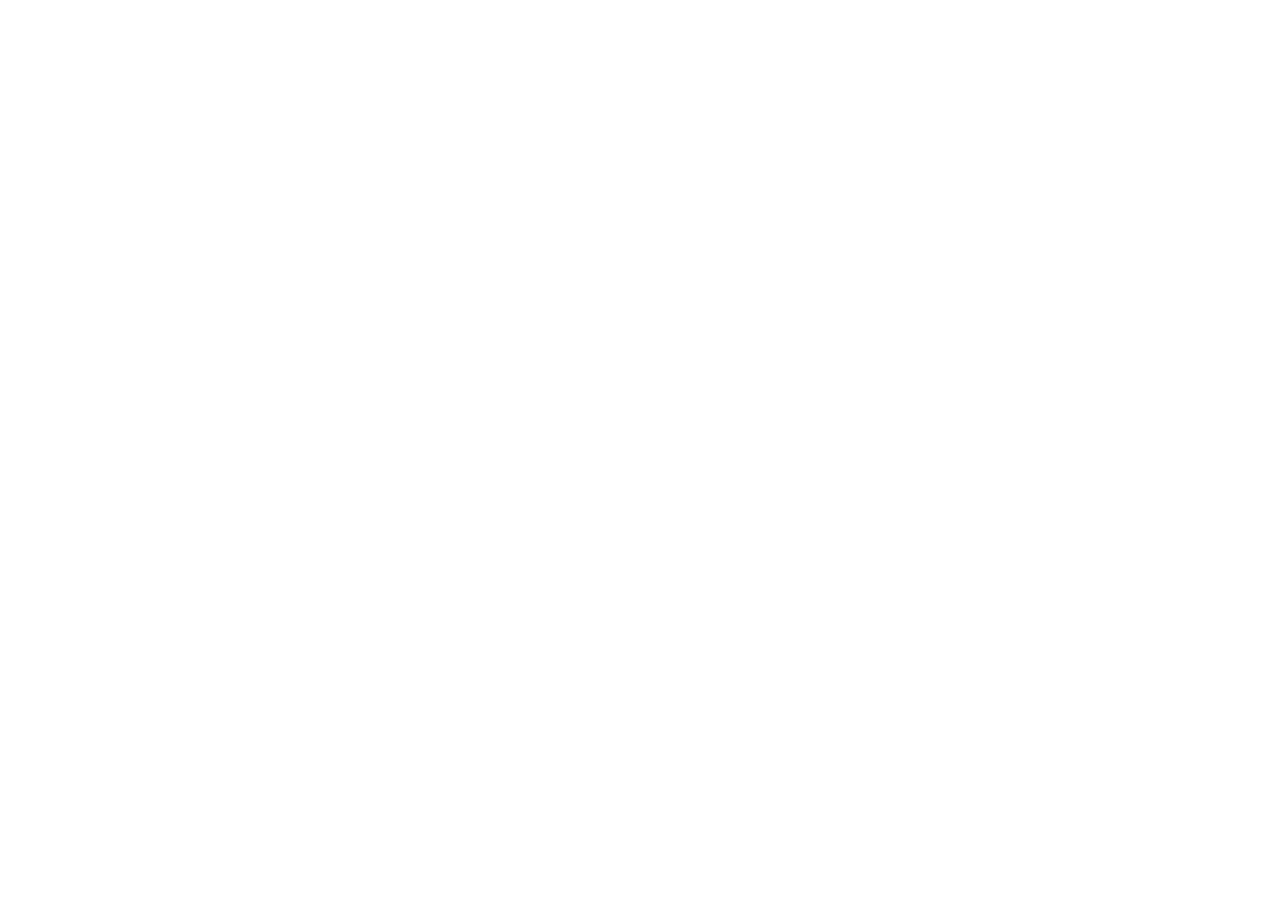
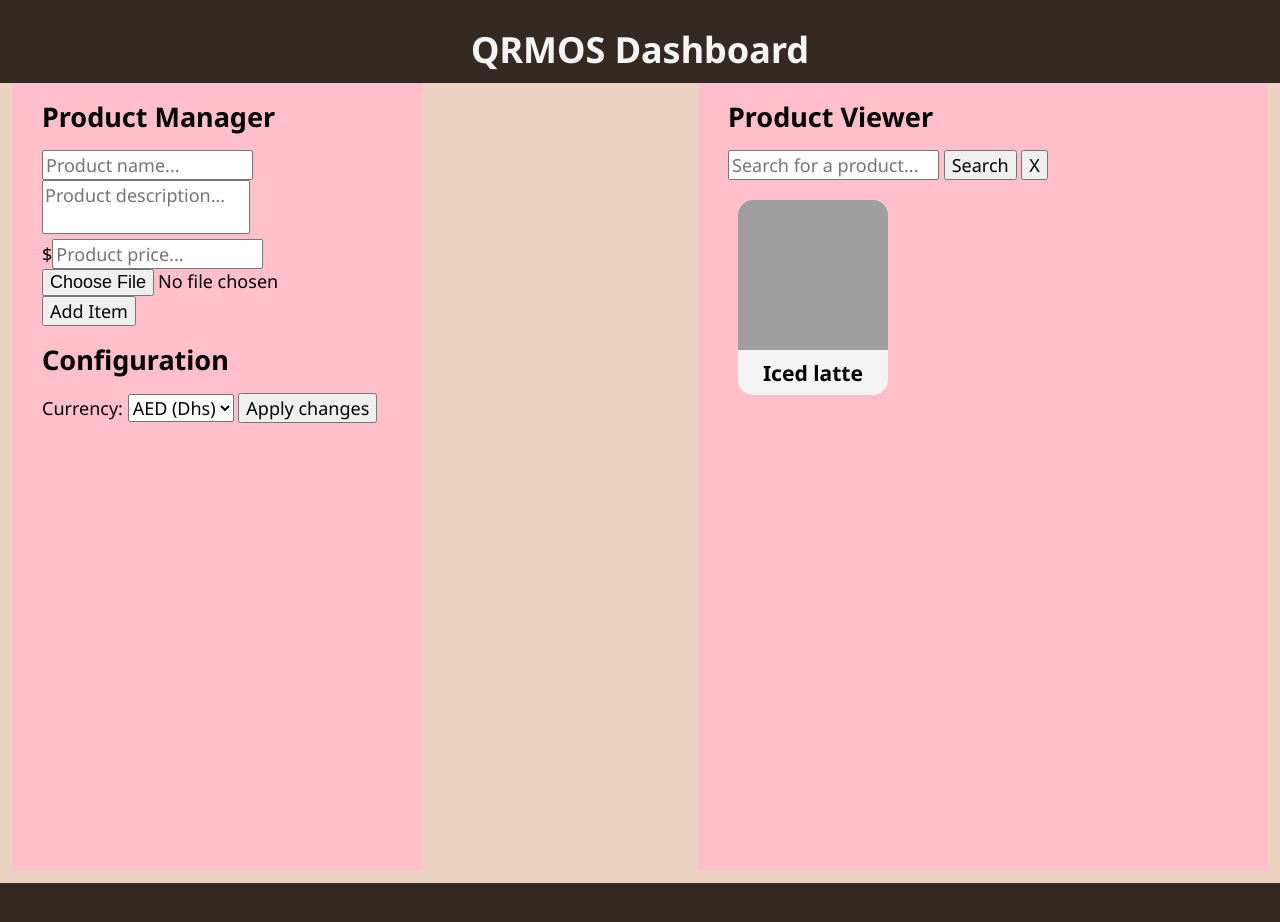
Before and after one commit to ofimikfra/QR-Menu-Ordering-System, a plain HTML site: page frontend/admin/dashboard.html in a window 1280 px wide. Before the commit the page ends 800 px from the top, so only its background shows below. Drawn offline with Linux system fonts and the light colour scheme; no server answers; grey boxes are pictures that could not be loaded.

Commit message:
add prototype product manager + viewer in dashboard

```diff
--- /dev/null
+++ b/frontend/admin/adminstyles.css
@@ -0,0 +1,39 @@
+.manager {
+    background-color: pink;
+    padding: 0 30px;
+}
+
+.productViewer {
+    display: grid;
+    grid-template-columns: repeat(3, 1fr);
+	grid-template-rows: repeat(5, 1fr);
+    width: fit-content;
+    scroll-behavior: smooth;
+    overflow-y: scroll;
+    margin-top: 10px
+}
+
+.itemMinimized {
+    display: inline;
+    width: fit-content;
+    margin: 10px;
+    background-color: #f4f4f4;
+    border-radius: 15px;
+    color: black;
+}
+
+.itemMinimized h3 {
+    text-align: center;
+    margin: 8px 0px;
+}
+
+.itemMinimized .itemimg {
+    border-top-left-radius: 15px;
+    border-top-right-radius: 15px;
+    border-bottom-left-radius: 0;
+}
+
+.itemMinimized:hover {
+    filter: drop-shadow(0px 0px 5px rgb(0,0,0,0.5));
+    cursor: pointer;
+}
--- a/frontend/admin/dashboard.html
+++ b/frontend/admin/dashboard.html
@@ -0,0 +1,68 @@
+<!DOCTYPE html>
+<html lang="en">
+<head>
+    <meta charset="UTF-8">
+    <meta name="viewport" content="width=device-width, initial-scale=1.0">
+    <title>QRMOS Dashboard</title>
+    <link rel="stylesheet" href="../styles.css">
+    <link rel="stylesheet" href="adminstyles.css">
+    <link rel="stylesheet" href="../mobile.css">
+</head>
+
+<script src="script.js"></script>
+
+<script>
+    fetch('/api/products').then(res => res.json()).then(data => viewProducts(data));
+</script>
+
+<body>
+    <header>
+        <h1>QRMOS Dashboard</h1>
+    </header>
+
+    <main style="display: flex; justify-content: space-between;">
+
+        <section class="manager">
+
+            <h2>Product Manager</h2>
+            <form name="addProduct">
+                <input type="text" name="ProductName" placeholder="Product name..." maxlength="255" required> <br>
+                <textarea name="desc" placeholder="Product description..." maxlength="255" required></textarea> <br>
+                <span>$</span><input type="number" name="price" placeholder="Product price..." min="0" step="0.01"> <br>
+                <input type="file" name="ProductImage" accept=".jpg,.png,.jpeg"> <br> <!--make file restriction function server side-->
+                <button type="submit">Add Item</button>
+            </form>
+
+            <h2>Configuration</h2>
+            <form name="config">
+                <label for="currency">Currency:</label>
+                <select name="currency"> <!--fetch all currencies online-->
+                    <option>AED (Dhs)</option>
+                    <option>USD ($)</option>
+                </select>
+                <button type="submit">Apply changes</button> <!--disabled default, when config is changed enable button-->
+            </form>
+        </section>
+
+        <section class="manager">
+
+            <h2>Product Viewer</h2>
+            <form name="productSearch">
+                <input type="text" placeholder="Search for a product...">
+                <button type="submit">Search</button>
+                <button type="reset">X</button>
+            </form>
+
+            <div class="productViewer" id="productViewer">
+                <div class="itemMinimized">
+                    <div class="itemimg" style="background-image: url(https://i.pinimg.com/736x/27/78/0f/27780fc651dff0eb419b06ecf93a3055.jpg);"></div>
+                    <h3>Iced latte</h3>
+                </div>
+            </div>
+
+        </section>
+
+    </main>
+</body>
+
+</html>
--- a/frontend/styles.css
+++ b/frontend/styles.css
@@ -28,15 +28,22 @@ header h1 {
     padding: 10px 0;
 }
 
+textarea, input, button, select {
+    resize: none;
+    font-family: "Noto Sans", sans-serif;
+    font-size: 18px;
+}
+
 main {
     height: 100vh;
-    background-color: #cfb39e;
+    background-color: #ebd2c0;
     margin: 0;
     box-sizing: border-box;
     position: relative;
     top: -1px;
     padding: 12px;
     padding-top: 0px;
+    color: black;
 }
 
 main h2 {
@@ -91,9 +98,14 @@ nav {
     color: #0000009d;
 }
 
-.item img {
+.itemimg {
     height: 150px;
     width: 150px;
+    height: 150px;
+    width: 150px;
+    background-size: cover;
+    background-repeat: no-repeat;
+    background-position: center;
     border-top-left-radius: 15px;
     border-bottom-left-radius: 15px;
 }
```
Also changed, not shown: backend/app.js (+19 -10 lines), backend/modules.js (+42 -29 lines), frontend/public/index.html (+3 -2 lines), frontend/public/menu.html (+1 -3 lines), frontend/script.js (+22 -0 lines), README.md.
